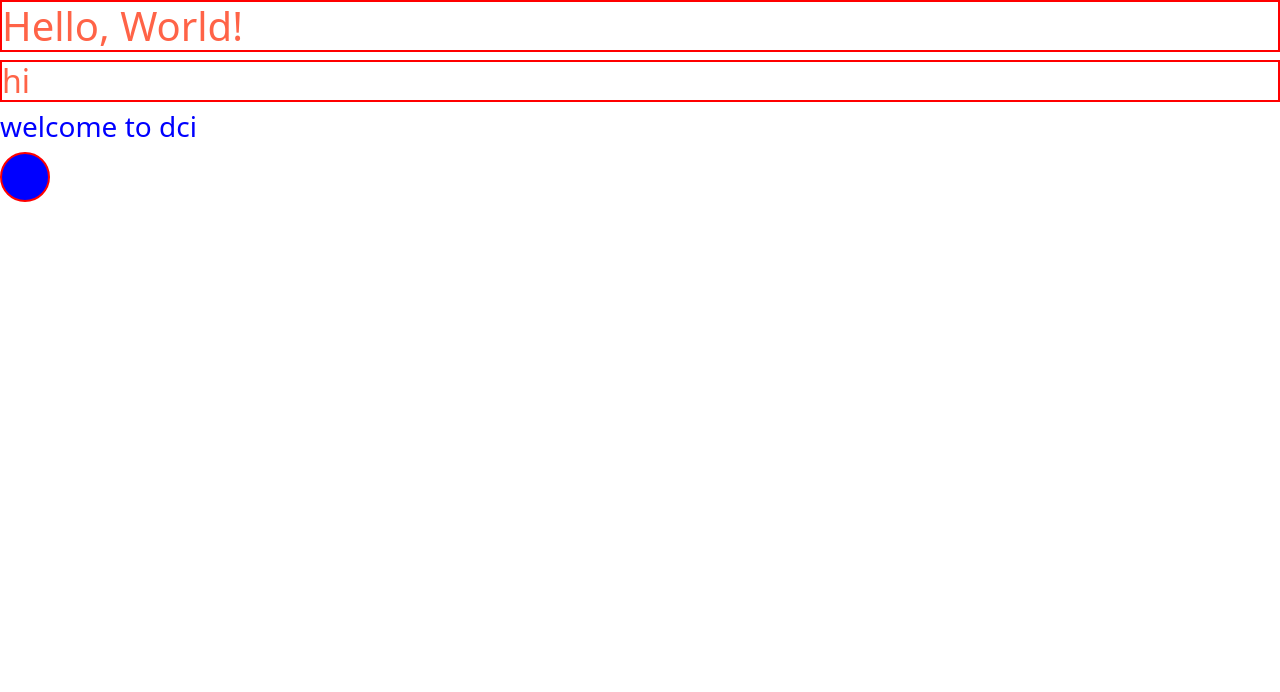
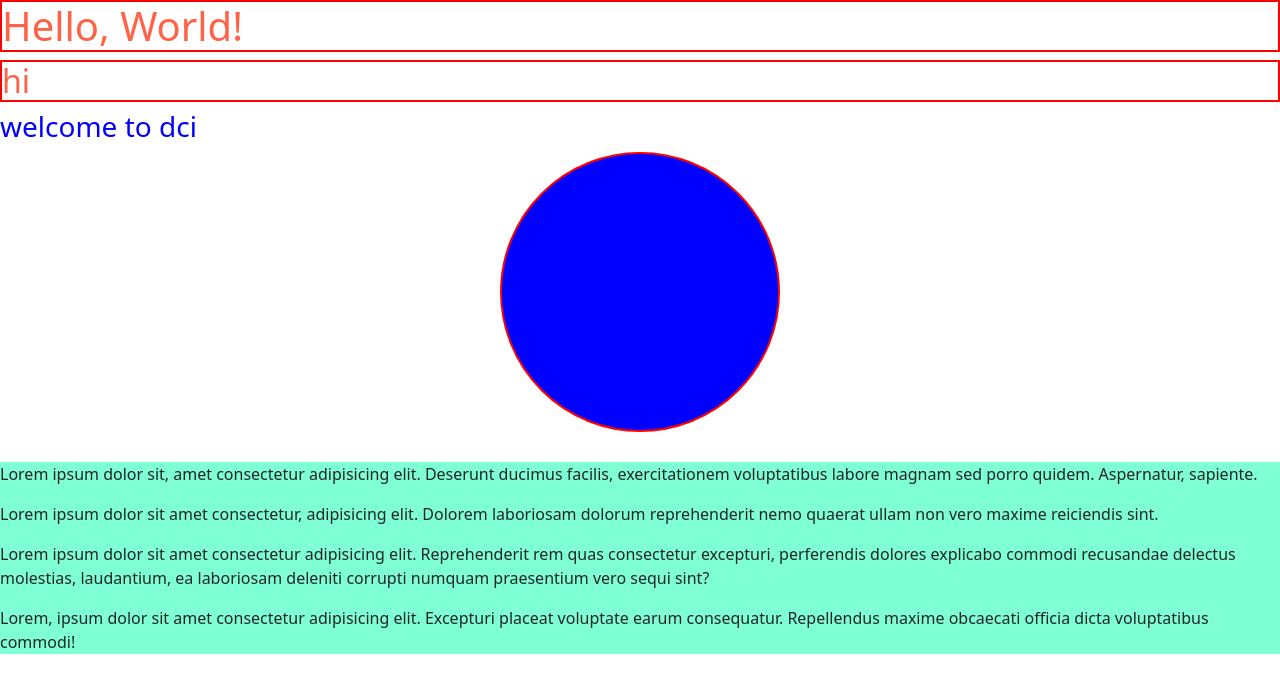
Before and after one commit to Ashwini-Dci-student/boilerplate-deploy, a website built with Parcel: page src/index.html in a window 1280 px wide. Built offline with nearby package versions, Linux system fonts and the light colour scheme.

Commit message:
added paragraphs to the index file

```diff
--- a/src/index.html
+++ b/src/index.html
@@ -10,7 +10,12 @@
     <h1>Hello, World!</h1>
     <h2>hi</h2>
     <h3>welcome to dci</h3>
-    <div class="hello">
-    </div>
+    <div class="hello"></div>
+    <div class="para">
+      <p>Lorem ipsum dolor sit, amet consectetur adipisicing elit. Deserunt ducimus facilis, exercitationem voluptatibus labore magnam sed porro quidem. Aspernatur, sapiente.</p>
+      <p>Lorem ipsum dolor sit amet consectetur, adipisicing elit. Dolorem laboriosam dolorum reprehenderit nemo quaerat ullam non vero maxime reiciendis sint.</p>
+      <p>Lorem ipsum dolor sit amet consectetur adipisicing elit. Reprehenderit rem quas consectetur excepturi, perferendis dolores explicabo commodi recusandae delectus molestias, laudantium, ea laboriosam deleniti corrupti numquam praesentium vero sequi sint?</p>
+      <p>Lorem, ipsum dolor sit amet consectetur adipisicing elit. Excepturi placeat voluptate earum consequatur. Repellendus maxime obcaecati officia dicta voluptatibus commodi!</p>
+</div>
   </body>
 </html>
--- a/src/styles/main.scss
+++ b/src/styles/main.scss
@@ -17,8 +17,15 @@ h3 {
 }
 .hello {
   border: 2px solid red;
-  width: 50px;
-  height: 50px;
+  width: 280px;
+  height: 280px;
   border-radius: 50%;
   background-color: blue;
+  margin: auto;
+
+
 }
+.para {
+  margin-top: 30px;
+  background-color: aquamarine;
+}
```
